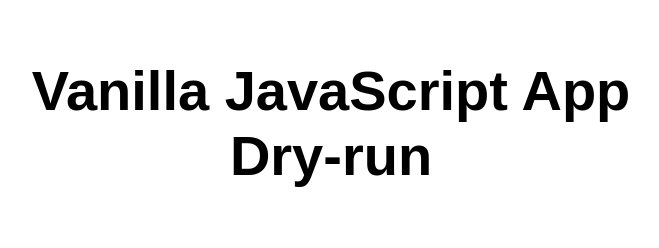
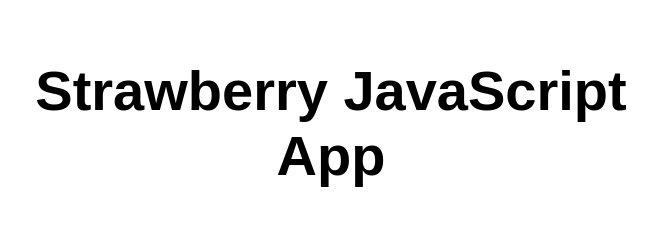
Before and after one commit to schaijkw/swabasic, a website: page src/index.html in a window 1280 px wide. Shown: the whole page, without its empty margins (309-968 px from the left). Drawn offline with Linux system fonts and the light colour scheme.

Commit message:
Update index.html

```diff
--- a/src/index.html
+++ b/src/index.html
@@ -10,7 +10,7 @@
 
 <body>
   <main>
-    <h1>Vanilla JavaScript App Dry-run</h1>
+    <h1>Strawberry JavaScript App</h1>
   </main>
 </body>
 
```
